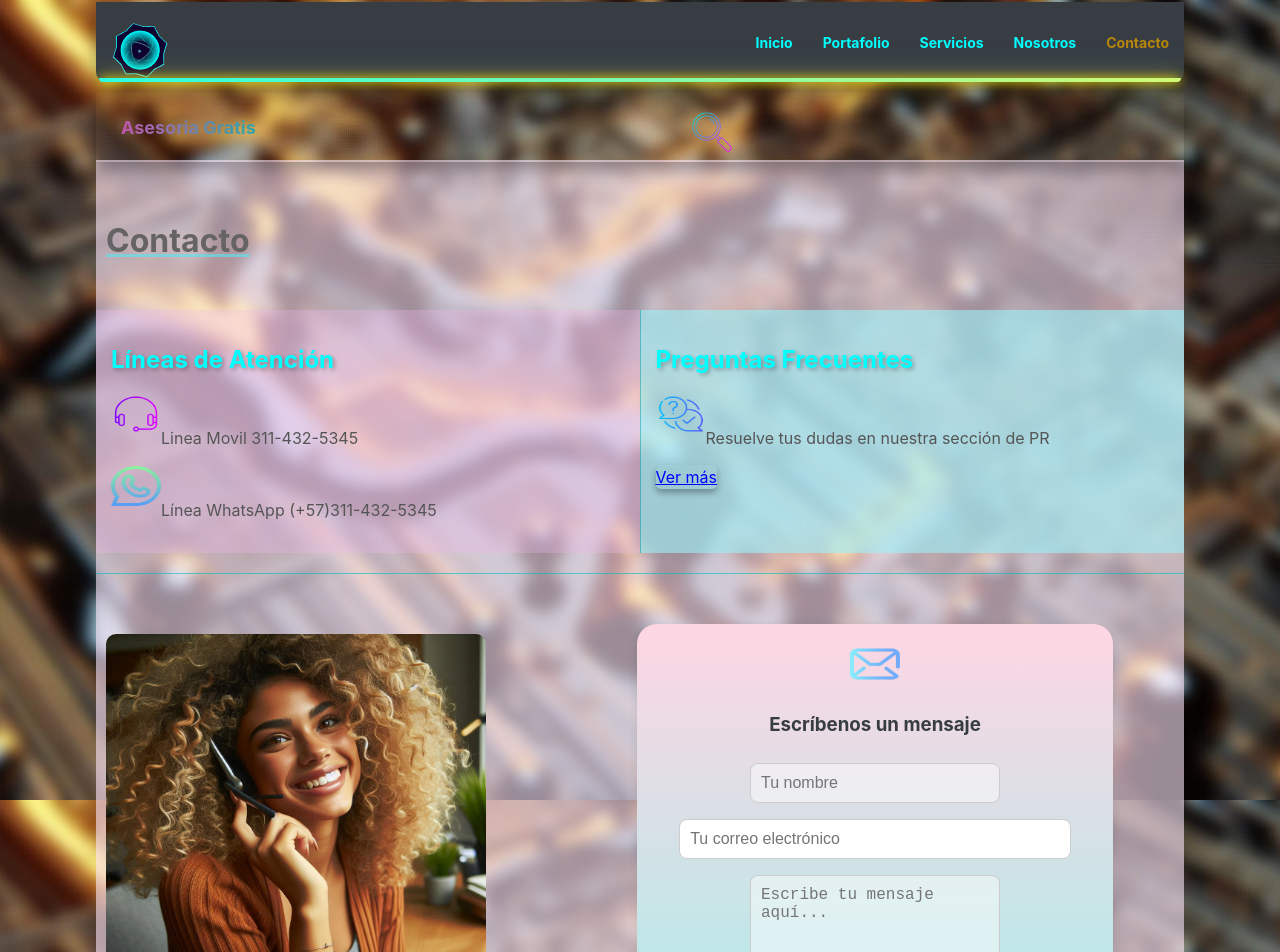
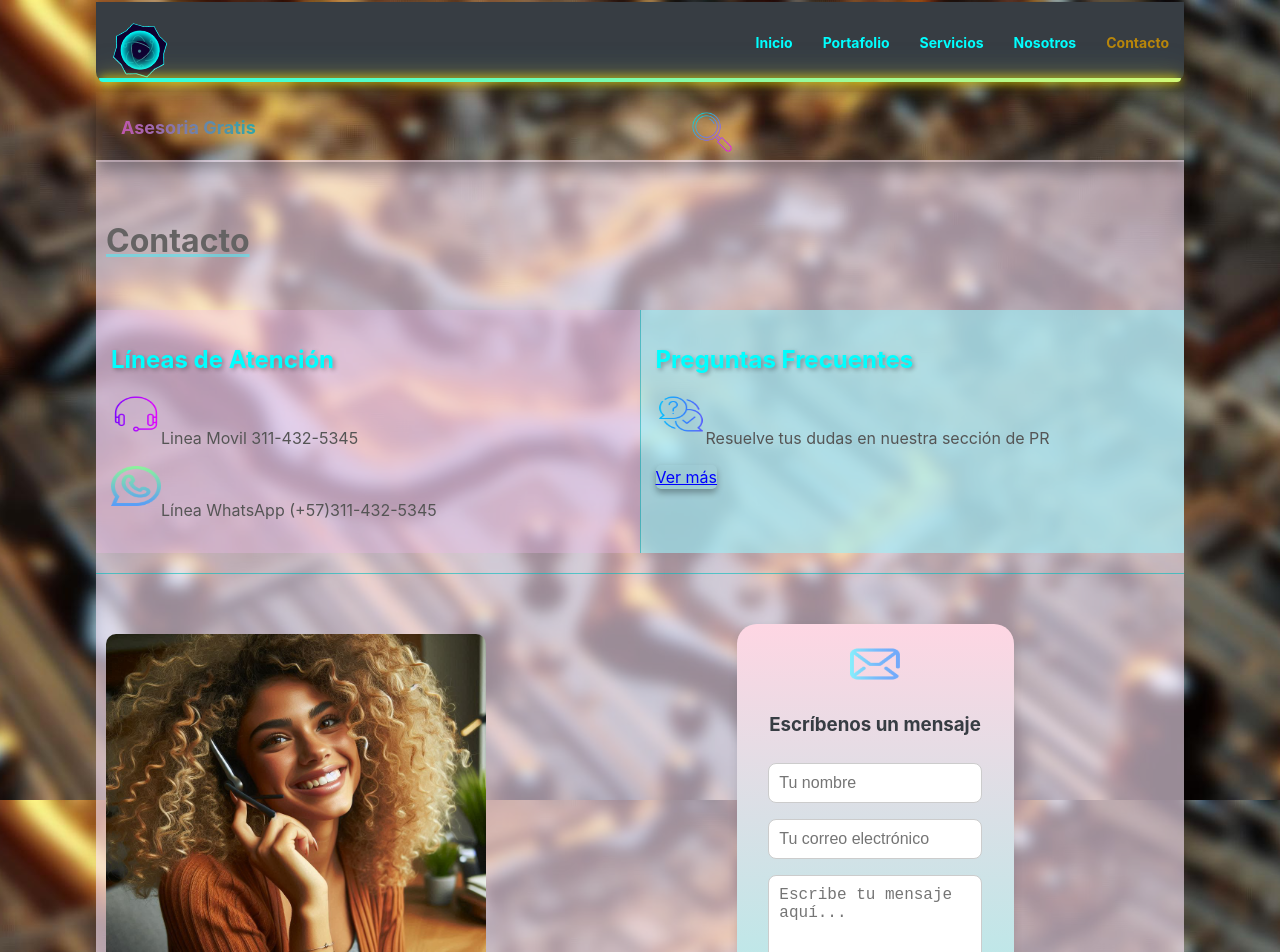
Before and after one commit to Lilisp16/portafolio-react, a React (Create React App) app: page /portafolio-react/contacto in a window 1280 px wide. Shown: the top 952 px of the page. Built offline with nearby package versions, Linux system fonts and the light colour scheme.

Commit message:
alineación y estilo mejorado para el form

```diff
--- a/src/index.css
+++ b/src/index.css
@@ -263,21 +263,21 @@ button{
   color: rgb(78, 76, 76);
 }
 
-/* codigo para el formulario */
+/* codigo para el formulario
 
 input[type="text"],
 textarea{
   padding: 15px;
   margin-top: 25px;
-  width: 100%; /* Usa el 100% del contenedor padre */
-  max-width: 250px; /* Establece un ancho máximo si es necesario */
-  background-color: rgba(255, 255, 255, 0.452); /* Color de fondo con transparencia */
+  width: 100%; /* Usa el 100% del contenedor padre
+  max-width: 250px; /* Establece un ancho máximo si es necesario
+  background-color: rgba(255, 255, 255, 0.452); /* Color de fondo con transparencia
   border: none; /* Sin borde por defecto */
-  border-bottom: 2px solid transparent; /* Borde inferior transparente por defecto */
-  transition: border-color 300ms; /* Suave transición para el cambio de color */
-  outline: none; /* Elimina el contorno predeterminado al enfocar */
-  border-radius: 5px; /* Esquinas redondeadas */
-}
+  border-bottom: 2px solid transparent; /* Borde inferior transparente por defecto
+  transition: border-color 300ms; /* Suave transición para el cambio de color
+  outline: none; /* Elimina el contorno predeterminado al enfocar
+  border-radius: 5px; /* Esquinas redondeadas
+}*/
 
 input[type="text"]:focus,
 textarea:focus {
@@ -337,7 +337,6 @@ form {
 
 .contact {
   background-image: linear-gradient(to top, #a8edea 0%, #fed6e3 100%);
-  width: 40%;
   border-radius: 20px;
   margin: 30px auto;
   padding: 20px;
@@ -368,7 +367,6 @@ form {
 }
 
 .contact button {
-  background-color: #007bff;
   color: white;
   padding: 12px 20px;
   border: none;
```
